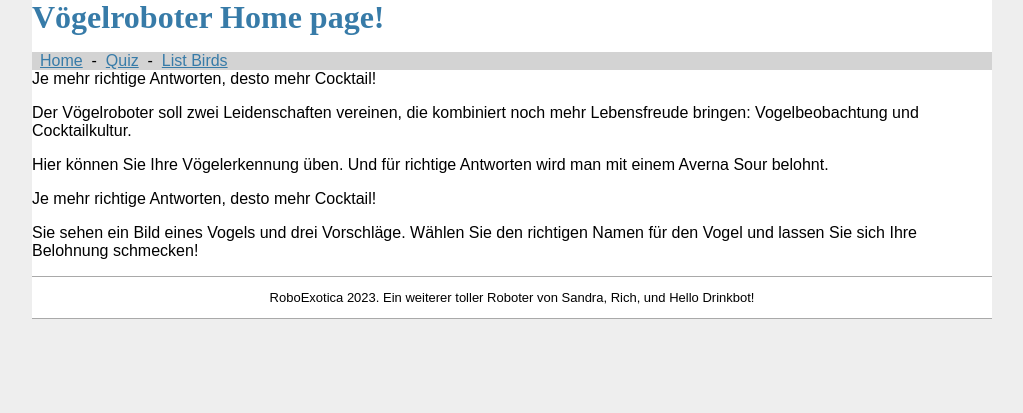
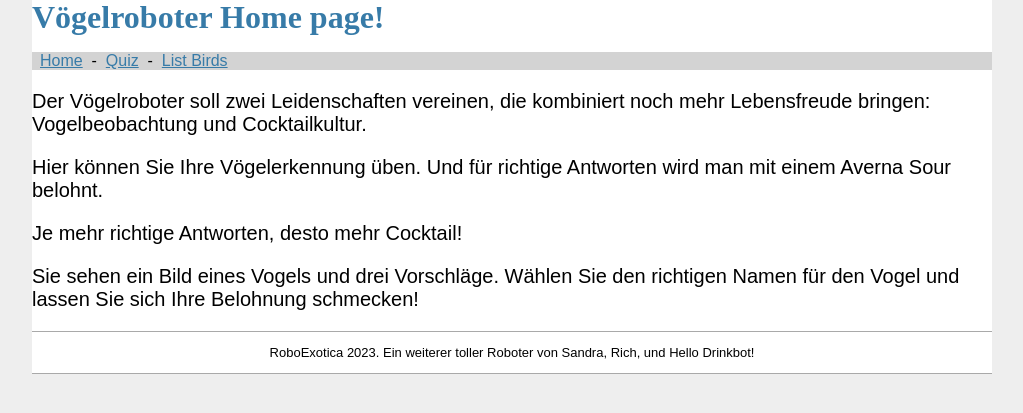
Before and after one commit to sndrbrthl/vogelroboter2024, a Flask app: page / in a window 1280 px wide. Shown: the part 33-446 px from the top of the page, without its empty margins (128-1151 px from the left). Run offline with Flask 3, Linux system fonts and the light colour scheme.

Commit message:
minor text and doc changes

```diff
--- a/quiz/static/style.css
+++ b/quiz/static/style.css
@@ -43,3 +43,9 @@ input[type=submit] { align-self: start; min-width: 10em; }
     min-height: 48px;
     font-size: 24px;
   }
+
+.hometext {
+	font-size: 20px;
+	margin-top: 20px;
+	margin-bottom: 20px;
+}
--- a/quiz/templates/home.html
+++ b/quiz/templates/home.html
@@ -4,21 +4,20 @@
 
 
 
-Je mehr richtige Antworten, desto mehr Cocktail!
 
-<p>
+<p class="hometext">
 Der Vögelroboter soll zwei Leidenschaften vereinen, die kombiniert noch mehr Lebensfreude bringen: Vogelbeobachtung und Cocktailkultur.
 </p>
 
-<p>
+<p class="hometext">
 Hier können Sie Ihre Vögelerkennung üben. Und für richtige Antworten wird man mit einem Averna Sour belohnt.
 </p>
 
-<p>
+<p class="hometext">
 Je mehr richtige Antworten, desto mehr Cocktail!
 </p>
 
-<p>
+<p class="hometext">
 Sie sehen ein Bild eines Vogels und drei Vorschläge. Wählen Sie den richtigen Namen für den Vogel und lassen Sie sich Ihre Belohnung schmecken!
 </p>
 
```
Also changed, not shown: quiz/README.md.
